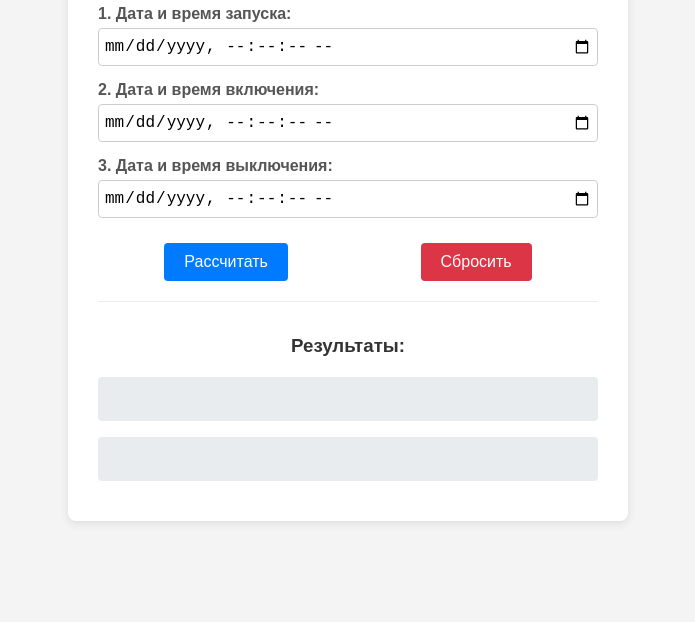
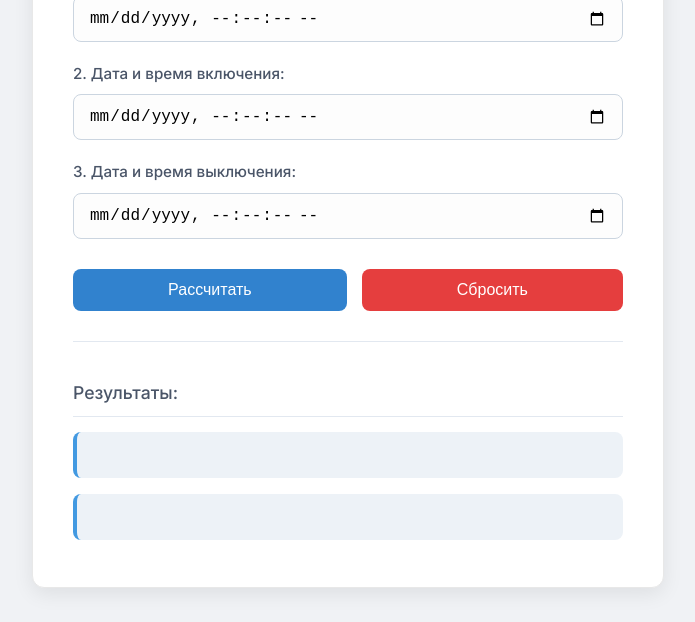
Before and after one commit to Badpioneer/dt_calc, a plain HTML site: page index.html in a window 1280 px wide. Shown: the part 194-816 px from the top of the page, without its empty margins (292-987 px from the left). Drawn offline with Linux system fonts and the light colour scheme.

Commit message:
Update style.css

```diff
--- a/style.css
+++ b/style.css
@@ -1,111 +1,163 @@
+/* --- Подключение шрифта с Google Fonts --- */
+@import url('https://fonts.googleapis.com/css2?family=Inter:wght@400;500;700&display=swap');
+
+/* --- Базовые стили --- */
 body {
-    font-family: sans-serif;
+  font-family: 'Inter', sans-serif; /* Применяем скачанный шрифт */
   display: flex;
   justify-content: center;
   align-items: center;
   min-height: 100vh;
-    background-color: #f4f4f4;
+  background-color: #f0f2f5; /* Слегка серый фон */
+  color: #333;
+  line-height: 1.6;
+  font-size: 16px;
 }
 
+/* --- Контейнер калькулятора (Карточка) --- */
 .calculator {
-    background-color: #fff;
-    padding: 30px;
-    border-radius: 8px;
-    box-shadow: 0 2px 10px rgba(0, 0, 0, 0.1);
+  background-color: #ffffff; /* Белый фон карточки */
+  padding: 35px 40px;
+  border-radius: 12px; /* Более скругленные углы */
+  box-shadow: 0 6px 20px rgba(0, 0, 0, 0.08); /* Мягкая тень */
   width: 90%;
-    max-width: 500px;
+  max-width: 550px; /* Немного шире */
+  border: 1px solid #e8e8e8; /* Тонкая граница */
 }
 
-h2, h3 {
+/* --- Заголовки --- */
+h2 {
   text-align: center;
-    color: #333;
-    margin-bottom: 20px;
+  color: #1a202c; /* Темно-серый */
+  margin-bottom: 30px;
+  font-weight: 700;
 }
 
+h3 {
+  text-align: left; /* Результаты слева */
+  color: #4a5568; /* Средне-серый */
+  margin-bottom: 15px;
+  font-weight: 500;
+  font-size: 1.1em;
+  border-bottom: 1px solid #e2e8f0; /* Линия под заголовком результатов */
+  padding-bottom: 8px;
+}
+
+/* --- Группы ввода --- */
 .input-group {
-    margin-bottom: 15px;
+  margin-bottom: 20px;
 }
 
 .input-group label {
   display: block;
-    margin-bottom: 5px;
-    color: #555;
-    font-weight: bold;
+  margin-bottom: 8px;
+  color: #4a5568; /* Средне-серый */
+  font-weight: 500;
+  font-size: 0.95em;
 }
 
+/* --- Стилизация полей ввода даты/времени --- */
 .input-group input[type="datetime-local"] {
-    width: calc(100% - 12px); /* Учитываем padding */
-    padding: 8px 5px;
-    border: 1px solid #ccc;
-    border-radius: 4px;
+  width: 100%; /* Занимают всю ширину */
+  box-sizing: border-box; /* Учитываем padding и border в ширине */
+  padding: 12px 15px; /* Увеличенные отступы */
+  border: 1px solid #cbd5e0; /* Светло-серая граница */
+  border-radius: 8px; /* Скругленные углы */
   font-size: 1rem;
+  background-color: #fdfdfd; /* Чуть отличный от белого фон */
+  transition: border-color 0.3s ease, box-shadow 0.3s ease; /* Плавные переходы */
 }
 
+.input-group input[type="datetime-local"]:focus {
+  outline: none; /* Убираем стандартный outline */
+  border-color: #4299e1; /* Синяя граница при фокусе */
+  box-shadow: 0 0 0 3px rgba(66, 153, 225, 0.3); /* Легкая тень при фокусе */
+}
+
+/* --- Кнопки --- */
 .buttons {
-    margin-top: 25px;
+  margin-top: 30px;
   display: flex;
-    justify-content: space-around;
+  justify-content: space-between; /* Разносим кнопки по краям */
+  gap: 15px; /* Пространство между кнопками */
 }
 
 button {
-    padding: 10px 20px;
+  flex-grow: 1; /* Кнопки занимают доступное пространство */
+  padding: 12px 20px;
   font-size: 1rem;
+  font-weight: 500;
   border: none;
-    border-radius: 4px;
+  border-radius: 8px;
   cursor: pointer;
-    transition: background-color 0.3s ease;
+  transition: background-color 0.3s ease, transform 0.1s ease; /* Плавные переходы */
 }
 
+button:active {
+    transform: scale(0.98); /* Легкое нажатие */
+}
+
+/* Основная кнопка */
 #calculate-btn {
-    background-color: #007bff;
+  background-color: #3182ce; /* Насыщенный синий */
   color: white;
 }
 
 #calculate-btn:hover {
-    background-color: #0056b3;
+  background-color: #2b6cb0; /* Темнее при наведении */
 }
 
+/* Кнопка сброса */
 #reset-btn {
-    background-color: #dc3545;
+  background-color: #e53e3e; /* Красный */
   color: white;
 }
 
 #reset-btn:hover {
-    background-color: #c82333;
+  background-color: #c53030; /* Темнее при наведении */
 }
 
+/* --- Область результатов --- */
 .results {
-    margin-top: 20px;
-    padding-top: 15px;
-    border-top: 1px solid #eee;
+  margin-top: 30px;
+  padding-top: 20px;
+  border-top: 1px solid #e2e8f0; /* Линия над результатами */
 }
 
-/* Стили для обычных строк результата */
-.results p#result-on,
-.results p#result-off {
-    background-color: #e9ecef;
-    padding: 10px;
-    border-radius: 4px;
-    margin-bottom: 10px;
-    color: #333;
+.results p {
+  background-color: #edf2f7; /* Очень светло-серый фон */
+  padding: 12px 15px;
+  border-radius: 8px;
+  margin-bottom: 12px;
+  color: #2d3748; /* Темно-серый текст */
+  font-size: 0.95em;
   min-height: 1.5em;
   word-wrap: break-word;
+  border-left: 4px solid #4299e1; /* Синяя полоска слева */
 }
 
-/* Стили для строки ошибки */
+/* Стилизация сообщения об ошибке */
 .results p#error-message {
-    display: none; /* Скрываем по умолчанию */
-    background-color: #f8d7da;
-    border: 1px solid #f5c6cb;
-    color: #721c24; /* Темно-красный текст для читаемости */
-    padding: 10px;
-    border-radius: 4px;
-    margin-top: 10px; /* Небольшой отступ сверху */
-    font-weight: bold;
-    word-wrap: break-word;
+  display: none; /* Скрыто по умолчанию */
+  background-color: #fed7d7; /* Светло-красный фон */
+  border-color: #e53e3e; /* Красная полоска слева */
+  color: #9b2c2c; /* Темно-красный текст */
+  font-weight: 500;
 }
 
-/* Класс для отображения строки ошибки */
 .results p#error-message.visible {
-    display: block; /* Показываем блок, когда добавлен этот класс */
+  display: block; /* Показываем при ошибке */
 }
+
+/* --- Адаптивность (простая) --- */
+@media (max-width: 600px) {
+  .calculator {
+    padding: 25px 20px;
+  }
+  h2 {
+    font-size: 1.5em;
+  }
+  .buttons {
+    flex-direction: column; /* Кнопки друг под другом на маленьких экранах */
+  }
+}
```
Lines whose indentation alone changed are shown as unchanged.
